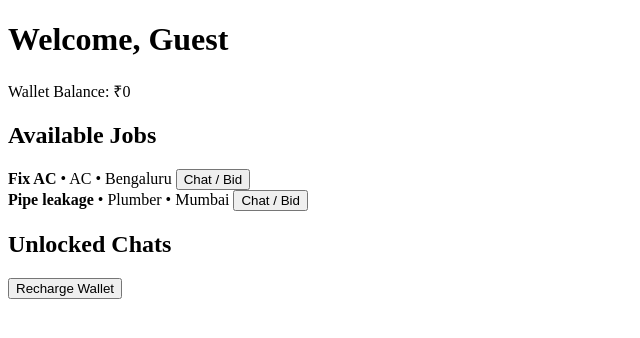
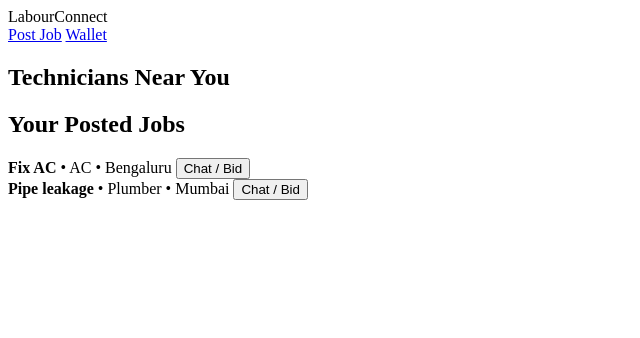
Before and after one commit to oncallbooking/evs, a plain HTML site: page client/dashboard.html in a window 1280 px wide. Shown: the whole page, without its empty margins (0-640 px from the left). Drawn offline with Linux system fonts and the light colour scheme.

Commit message:
Update dashboard.html

```diff
--- a/client/dashboard.html
+++ b/client/dashboard.html
@@ -3,32 +3,44 @@
 <head>
 <meta charset="UTF-8">
 <meta name="viewport" content="width=device-width, initial-scale=1.0">
-<title>Dashboard - LabourConnect</title>
+<title>Dashboard — LabourConnect</title>
 <link rel="stylesheet" href="styles.css">
 </head>
 <body>
-<div class="page">
-  <header>
-    <h1>Welcome, <span id="userName"></span></h1>
-    <div>Wallet Balance: ₹<span id="walletBalance">0</span></div>
-  </header>
+<header>
+  <div class="brand">LabourConnect</div>
+  <nav>
+    <a href="post-job.html">Post Job</a>
+    <a href="#" id="walletBtn">Wallet</a>
+  </nav>
+</header>
 
-  <section id="jobsSection">
-    <h2>Available Jobs</h2>
+<main>
+  <section id="techPanel">
+    <h2>Technicians Near You</h2>
+    <div id="techList"></div>
+  </section>
+
+  <section id="jobsPanel">
+    <h2>Your Posted Jobs</h2>
     <div id="jobList"></div>
   </section>
+</main>
 
-  <section id="chatSection">
-    <h2>Unlocked Chats</h2>
-    <div id="chatList"></div>
-  </section>
-
-  <section>
-    <button id="rechargeBtn" class="btn-primary">Recharge Wallet</button>
-  </section>
+<!-- Recharge / wallet popup -->
+<div id="walletPopup" class="popup" style="display:none;">
+  <h3>Wallet Recharge</h3>
+  <p>₹10 per chat unlock</p>
+  <input type="number" id="rechargeAmount" placeholder="Enter amount">
+  <button id="rechargeBtn">Upload Payment Screenshot</button>
+  <button id="walletClose">Close</button>
 </div>
 
 <script src="app.js"></script>
 <script src="voicebot.js"></script>
+<script>
+document.getElementById('walletBtn').addEventListener('click',()=>{ document.getElementById('walletPopup').style.display='block'; });
+document.getElementById('walletClose').addEventListener('click',()=>{ document.getElementById('walletPopup').style.display='none'; });
+</script>
 </body>
 </html>
```
